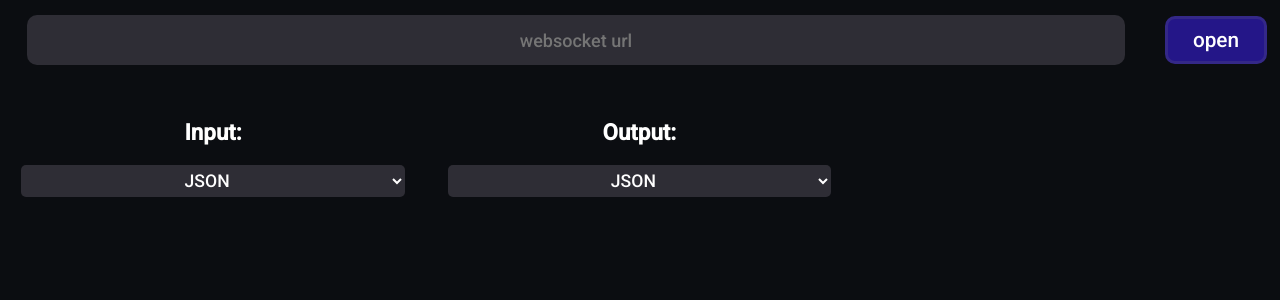
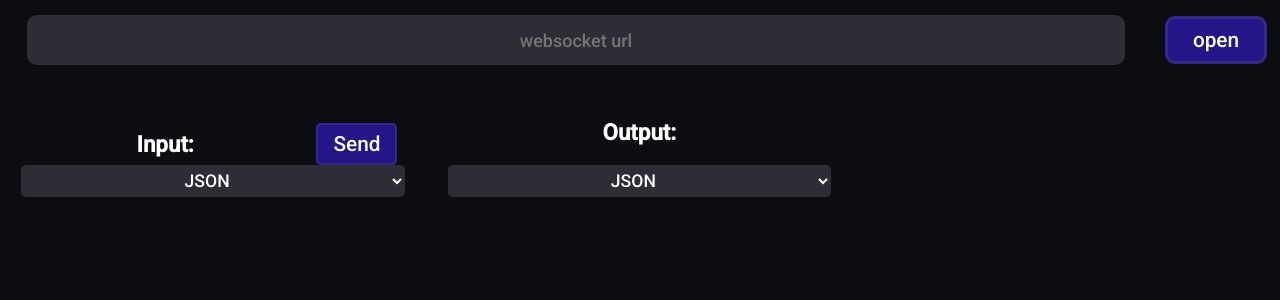
Before and after one commit to MathisBurger/testlytic, a React (Create React App) app: page / in a window 1280 px wide. Shown: the top 300 px of the page. Built offline with nearby package versions, Linux system fonts and the light colour scheme.

Commit message:
added send button to input IOCard

```diff
--- a/src/App.css
+++ b/src/App.css
@@ -2,6 +2,8 @@
   --background: #0b0d11;
   --darkerColor: #2e2d35;
   --lighterColor: #414141;
+  --btnColor: #241688;
+  --btnBorderColor: #342888;
 }
 
 .container {
@@ -38,9 +40,9 @@
 .container .url-input button {
   width: 80%;
   height: 60%;
-  background: #241688;
+  background: var(--btnColor);
   color: white;
-  border: 3px solid #342888;
+  border: 3px solid var(--btnBorderColor);
   outline: none;
   border-radius: 10px;
   font-family: 'Roboto', sans-serif;
@@ -93,3 +95,19 @@
   padding: 2.5%;
   color: white;
 }
+.heading-flex {
+  width: 100%;
+  height: 100%;
+  display: grid;
+  place-items: center;
+  grid-template-columns: 75% 25%;
+}
+.heading-flex button {
+  border: 2px solid var(--btnBorderColor);
+  padding: 7px 15px;
+  background: var(--btnColor);
+  color: white;
+  font-size: 1.3em;
+  border-radius: 5px;
+  font-family: 'Roboto', sans-serif;
+}
--- a/src/components/IO-Card.tsx
+++ b/src/components/IO-Card.tsx
@@ -69,7 +69,16 @@ export class IOCard extends React.Component<IOCardProps, IOCardState> {
     render() {
         return (
             <div className="io-card">
-                <h1>{this.props.heading}</h1>
+                {
+                    this.props.heading === "Input:" ? (
+                        <div className="heading-flex">
+                            <h1>{this.props.heading}</h1>
+                            <button>Send</button>
+                        </div>
+                    ) : (
+                        <h1>{this.props.heading}</h1>
+                    )
+                }
                 <select size={1} onChange={
                     (e: any) => this.setState({inputType: e.target.value})
                 }>
```
